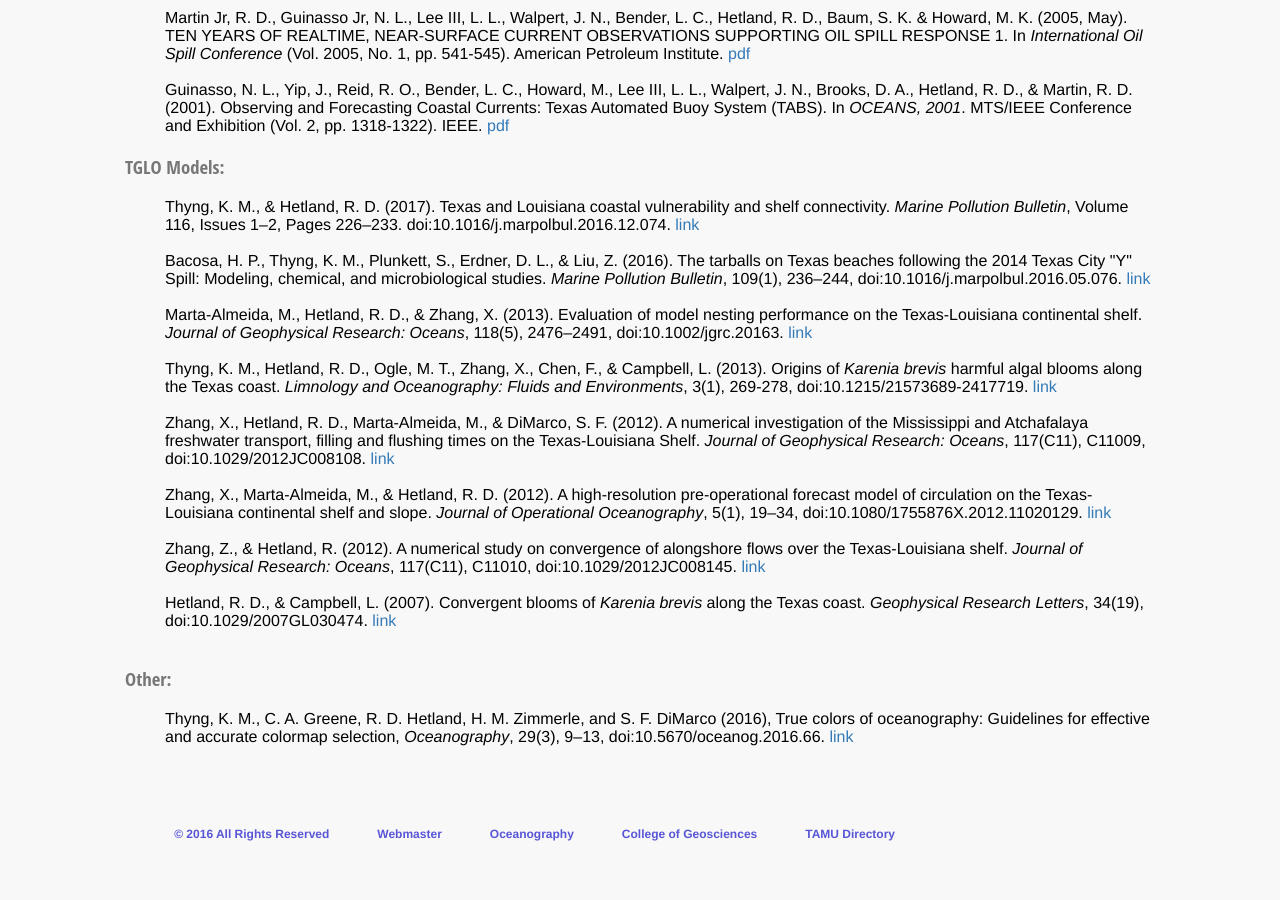
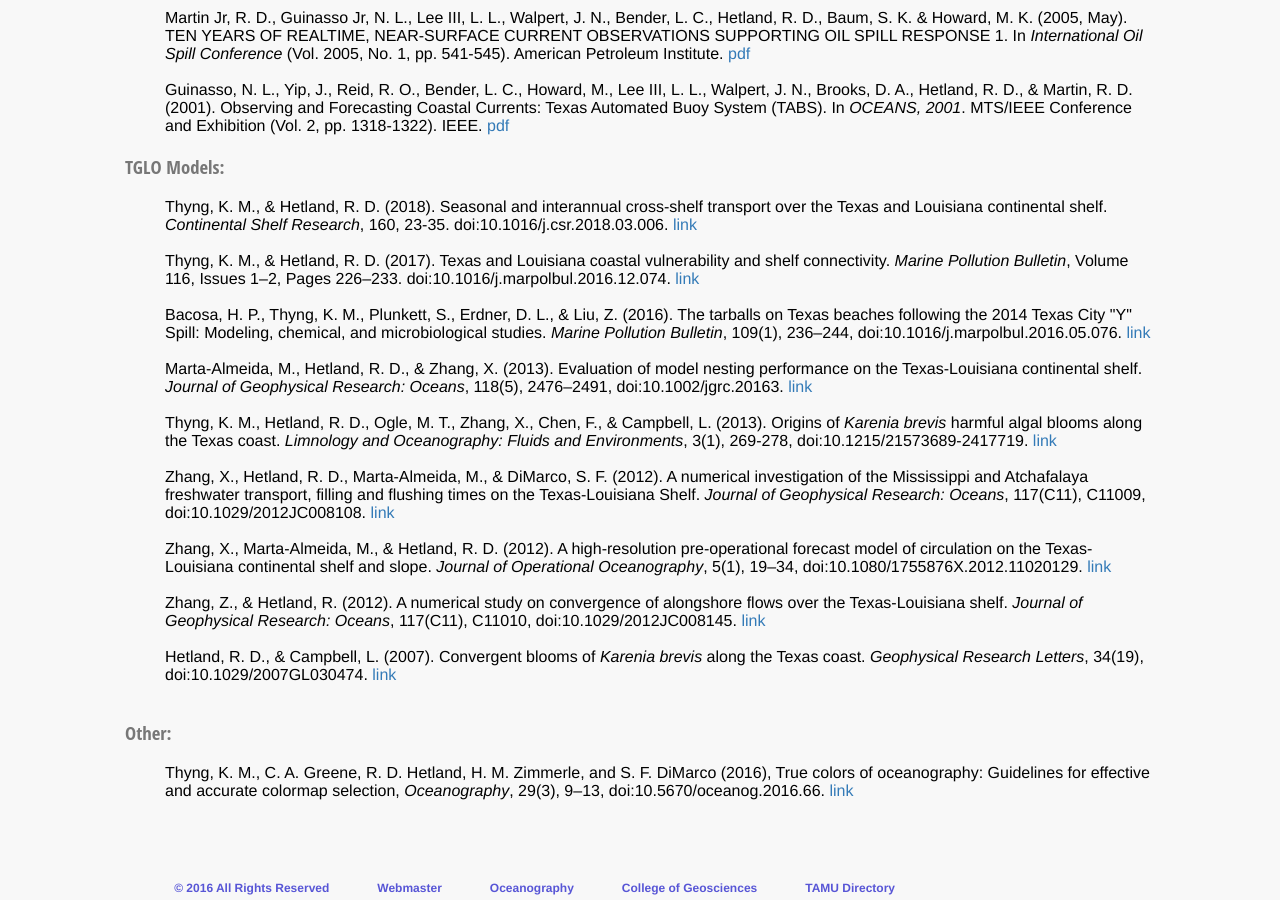
Before and after one commit to kthyng/tabswebsite, a PHP site: page /subpages/publications.php in a window 1280 px wide. Shown: the part 403-1303 px from the top of the page. Before the commit the page ends 1244 px from the top, so only its background shows below. Run offline with PHP 8.4, Linux system fonts and the light colour scheme.

Commit message:
added a new publication

```diff
--- a/subpages/publications.php
+++ b/subpages/publications.php
@@ -44,6 +44,11 @@
 
     <h3>TGLO Models:</h3>
     <ul style="list-style: none;">
+
+    <li>
+    Thyng, K. M., &amp; Hetland, R. D. (2018). Seasonal and interannual cross-shelf transport over the Texas and Louisiana continental shelf. <i>Continental Shelf Research</i>, 160, 23-35. doi:10.1016/j.csr.2018.03.006.
+    <a href=https://www.sciencedirect.com/science/article/pii/S0278434317302509>link</a>
+    <li> <br>
 
     <li>
     Thyng, K. M., &amp; Hetland, R. D. (2017). Texas and Louisiana coastal vulnerability and shelf connectivity. <i>Marine Pollution Bulletin</i>, Volume 116, Issues 1&ndash;2, Pages 226&ndash;233. doi:10.1016/j.marpolbul.2016.12.074.
```
